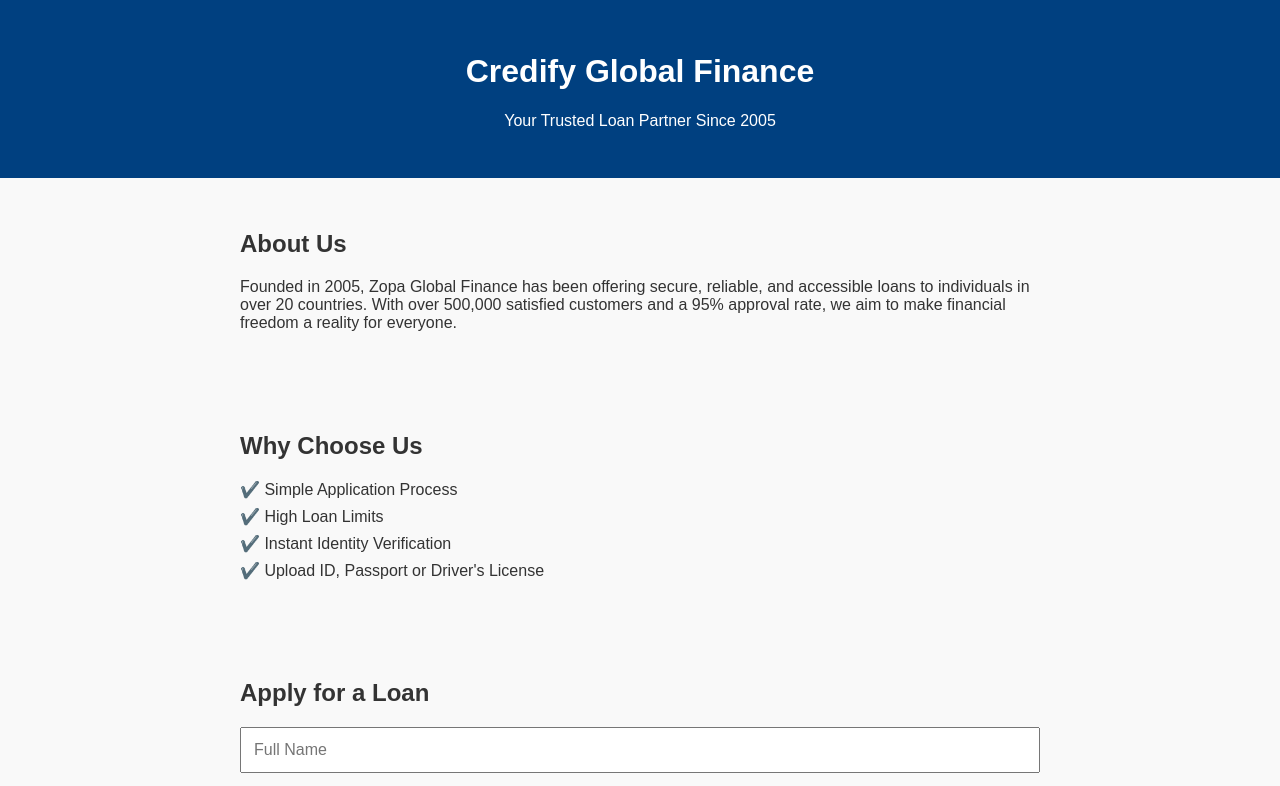
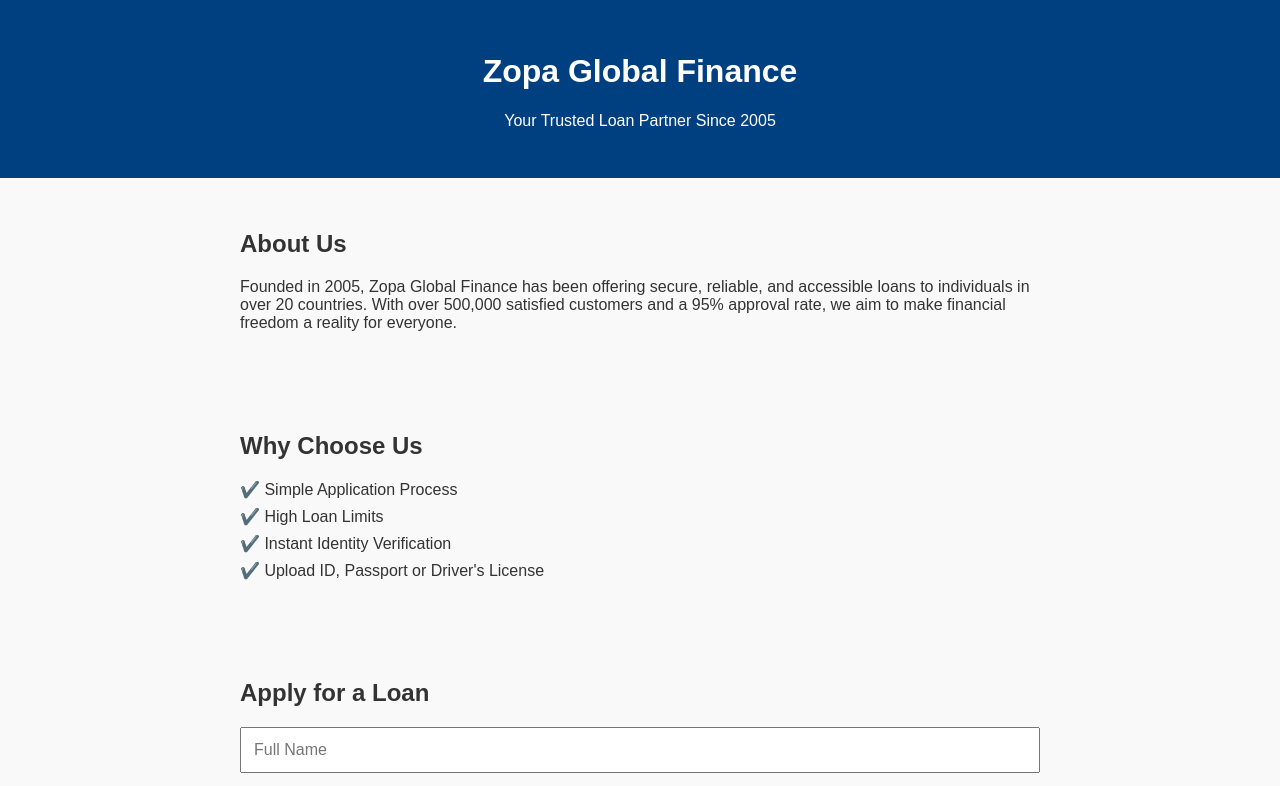
Before and after one commit to leping-hash/loan-form-front, a plain HTML site: page index.html in a window 1280 px wide. Shown: the top 786 px of the page. Drawn offline with Linux system fonts and the light colour scheme.

Commit message:
Update index.html

```diff
--- a/index.html
+++ b/index.html
@@ -3,12 +3,12 @@
 <head>
   <meta charset="UTF-8" />
   <meta name="viewport" content="width=device-width, initial-scale=1.0" />
-  <title>Credify Global Finance</title>
+  <title>Zopa Global Finance</title>
   <link rel="stylesheet" href="style.css" />
 </head>
 <body>
   <header>
-    <h1>Credify Global Finance</h1>
+    <h1>Zopa Global Finance</h1>
     <p>Your Trusted Loan Partner Since 2005</p>
   </header>
 
```
